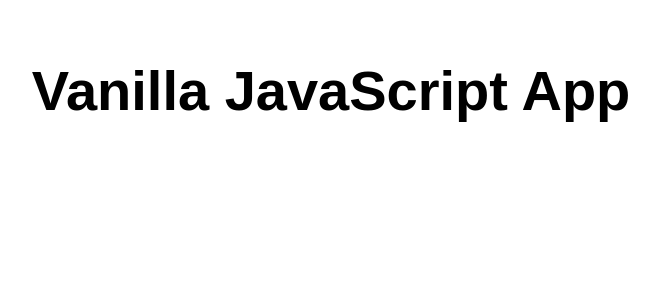
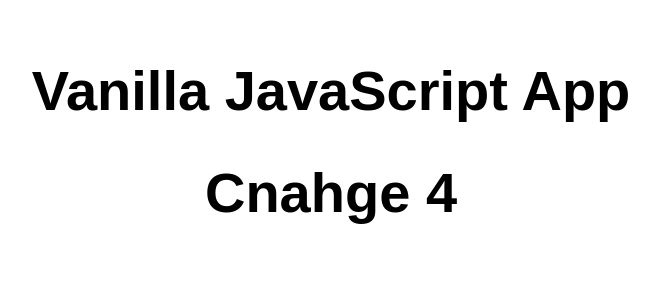
Before and after one commit to v-toivan/StaticTest, a plain HTML site: page src/index.html in a window 1280 px wide. Shown: the whole page, without its empty margins (309-968 px from the left). Drawn offline with Linux system fonts and the light colour scheme.

```diff
--- a/src/index.html
+++ b/src/index.html
@@ -11,6 +11,7 @@
 <body>
   <main>
     <h1>Vanilla JavaScript App</h1>
+    <h1>Cnahge 4</h1>
   </main>
 </body>
 
```
